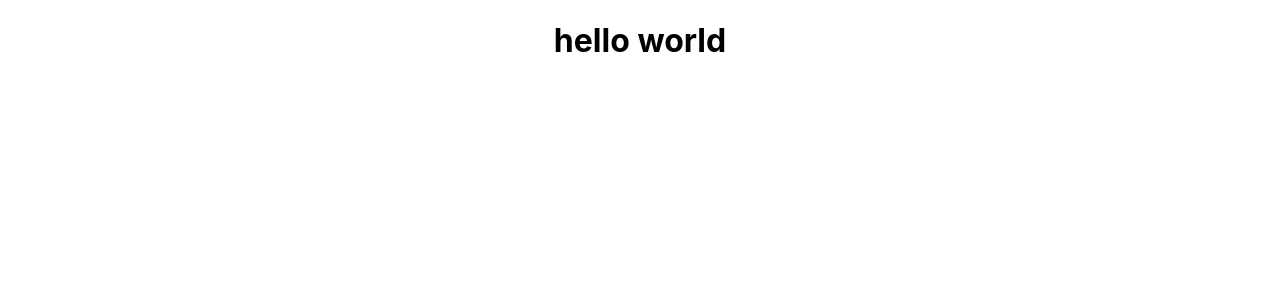
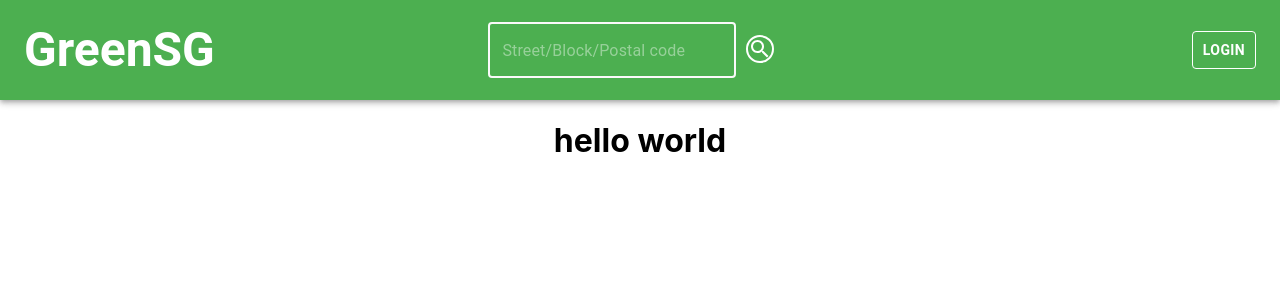
Before and after one commit to puihayyip/Green-SG, a React (Create React App) app in the folder project4/src/main/client/: page / in a window 1280 px wide. Shown: the top 300 px of the page. Built offline with nearby package versions, Linux system fonts and the light colour scheme.

Commit message:
creating front page client

```diff
--- a/project4/src/main/client/package.json
+++ b/project4/src/main/client/package.json
@@ -3,6 +3,10 @@
   "version": "0.1.0",
   "private": true,
   "dependencies": {
+    "@emotion/react": "^11.9.3",
+    "@emotion/styled": "^11.9.3",
+    "@mui/icons-material": "^5.8.4",
+    "@mui/material": "^5.9.0",
     "@testing-library/jest-dom": "^5.16.4",
     "@testing-library/react": "^13.3.0",
     "@testing-library/user-event": "^13.5.0",
@@ -12,6 +16,8 @@
     "react-dom": "^18.2.0",
     "react-router-dom": "^6.3.0",
     "react-scripts": "5.0.1",
+    "styled": "^1.0.0",
+    "styled-components": "^5.3.5",
     "typescript": "^4.7.4",
     "web-vitals": "^2.1.4"
   },
--- a/project4/src/main/client/public/index.html
+++ b/project4/src/main/client/public/index.html
@@ -8,6 +8,10 @@
       name="description"
       content="Web site created using create-react-app"
     />
+    <link
+      rel="icon"
+      href="https://upload.wikimedia.org/wikipedia/commons/6/65/Circle-icons-car.svg"
+    />
     <title>GreenSG</title>
   </head>
   <body>
--- a/project4/src/main/client/src/App.css
+++ b/project4/src/main/client/src/App.css
@@ -1,38 +1,3 @@
 .App {
   text-align: center;
 }
-
-.App-logo {
-  height: 40vmin;
-  pointer-events: none;
-}
-
-@media (prefers-reduced-motion: no-preference) {
-  .App-logo {
-    animation: App-logo-spin infinite 20s linear;
-  }
-}
-
-.App-header {
-  background-color: #282c34;
-  min-height: 100vh;
-  display: flex;
-  flex-direction: column;
-  align-items: center;
-  justify-content: center;
-  font-size: calc(10px + 2vmin);
-  color: white;
-}
-
-.App-link {
-  color: #61dafb;
-}
-
-@keyframes App-logo-spin {
-  from {
-    transform: rotate(0deg);
-  }
-  to {
-    transform: rotate(360deg);
-  }
-}
--- /dev/null
+++ b/project4/src/main/client/src/pages/Components/MainHeader.tsx
@@ -0,0 +1,101 @@
+import SearchIcon from "@mui/icons-material/Search";
+import { colors, createTheme, TextField, ThemeProvider } from "@mui/material";
+import AppBar from "@mui/material/AppBar";
+import Box from "@mui/material/Box";
+import Button from "@mui/material/Button";
+import Toolbar from "@mui/material/Toolbar";
+import Typography from "@mui/material/Typography";
+import { useState } from "react";
+
+const theme = createTheme({
+  palette: {
+    primary: {
+      main: colors.green[500],
+    },
+    secondary: {
+      main: colors.grey[50],
+    },
+  },
+});
+
+export default function Head() {
+  const [field, setField] = useState("");
+
+  return (
+    <Box sx={{ flexGrow: 1 }}>
+      <ThemeProvider theme={theme}>
+        <AppBar position="static" color="primary" sx={{ height: 100 }}>
+          <Toolbar
+            sx={{
+              marginTop: "auto",
+              marginBottom: "auto",
+              justifyContent: "space-between",
+            }}
+          >
+            <Typography
+              variant="h3"
+              component="div"
+              sx={{
+                fontWeight: "bold",
+              }}
+              align="left"
+              color="white"
+            >
+              GreenSG
+            </Typography>
+            <form
+              onSubmit={(e) => {
+                e.preventDefault();
+                setField("");
+                console.log(field);
+              }}
+            >
+              <div style={{ display: "flex", gap: "10px" }}>
+                <TextField
+                  id="outlined-basic"
+                  placeholder="Street/Block/Postal code"
+                  sx={{
+                    input: { color: "white" },
+                    marginRight: "auto",
+                    marginLeft: "auto",
+                  }}
+                  value={field}
+                  variant="outlined"
+                  color="secondary"
+                  focused
+                  onChange={(event) => {
+                    setField(event.target.value);
+                  }}
+                />
+                <button
+                  type="submit"
+                  style={{ background: "none", padding: "0px", border: "none" }}
+                >
+                  <SearchIcon
+                    sx={{
+                      alignSelf: "center",
+                      color: "white",
+                      border: "2px solid white",
+                      borderRadius: "50%",
+                      cursor: "pointer",
+                    }}
+                  />
+                </button>
+              </div>
+            </form>
+            <Button
+              sx={{
+                fontWeight: "bold",
+                color: "white",
+                border: "1px white solid",
+                marginLeft: "144px",
+              }}
+            >
+              Login
+            </Button>
+          </Toolbar>
+        </AppBar>
+      </ThemeProvider>
+    </Box>
+  );
+}
--- a/project4/src/main/client/src/pages/HomePage/Home.tsx
+++ b/project4/src/main/client/src/pages/HomePage/Home.tsx
@@ -1,10 +1,11 @@
-import React from "react";
+import MainHeader from "../Components/MainHeader";
 
 function Main() {
   return (
-    <div>
+    <>
+      <MainHeader />
       <h1>hello world</h1>
-    </div>
+    </>
   );
 }
 
```
Also changed, not shown: 1 other file (tests, documents, lock files or other folders).
